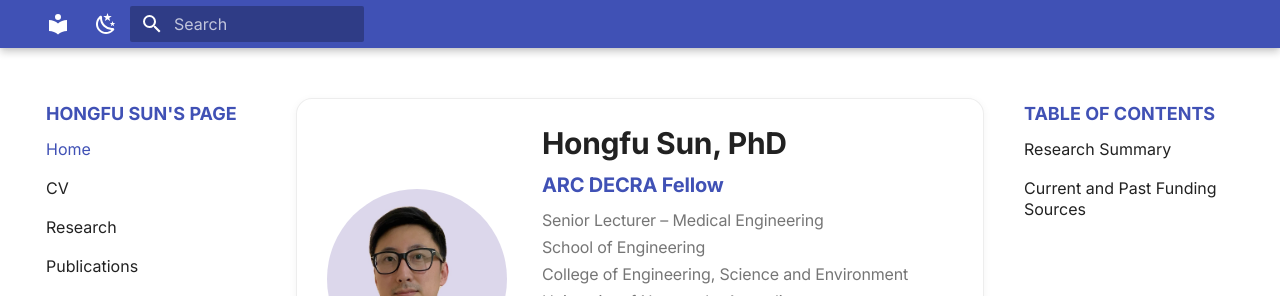
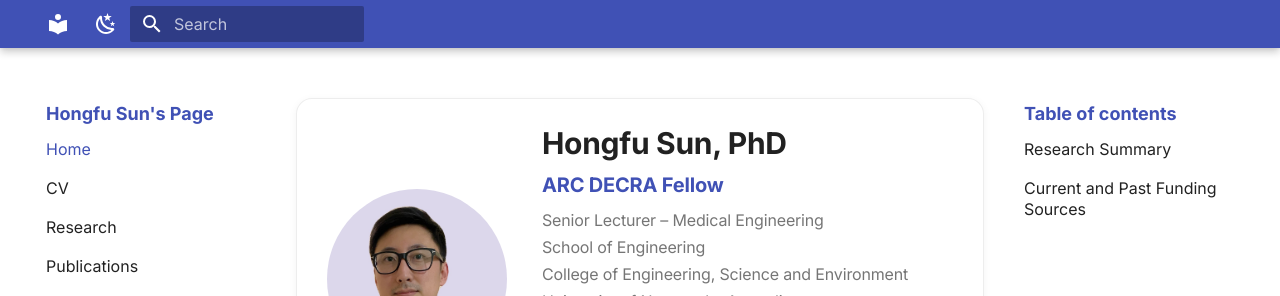
Before and after one commit to sunhongfu/sunhongfu.github.io, an MkDocs documentation site: the page built from docs/index.md, in a window 1280 px wide. Shown: the top 296 px of the page. Built offline with MkDocs 1.6.1 and Material for MkDocs 9.7.7, drawn with Linux system fonts in a browser that asks for light colours.

Commit message:
no upper case

```diff
--- a/docs/assets/extra.css
+++ b/docs/assets/extra.css
@@ -14,7 +14,7 @@
   font-size: 0.9rem;
   font-weight: 700;
   color: var(--md-primary-fg-color);
-  text-transform: uppercase;  /* optional */
+  /* text-transform: uppercase; */
 }
 
 .md-nav__link {
@@ -38,7 +38,7 @@
   font-size: 0.9rem;         /* increase font size */
   font-weight: 700;          /* bold */
   color: var(--md-primary-fg-color);  /* use your theme’s primary color */
-  text-transform: uppercase; /* optional: make all caps */
+  /* text-transform: uppercase; */
   margin-bottom: 0.75rem;     /* spacing below */
 }
 
```
